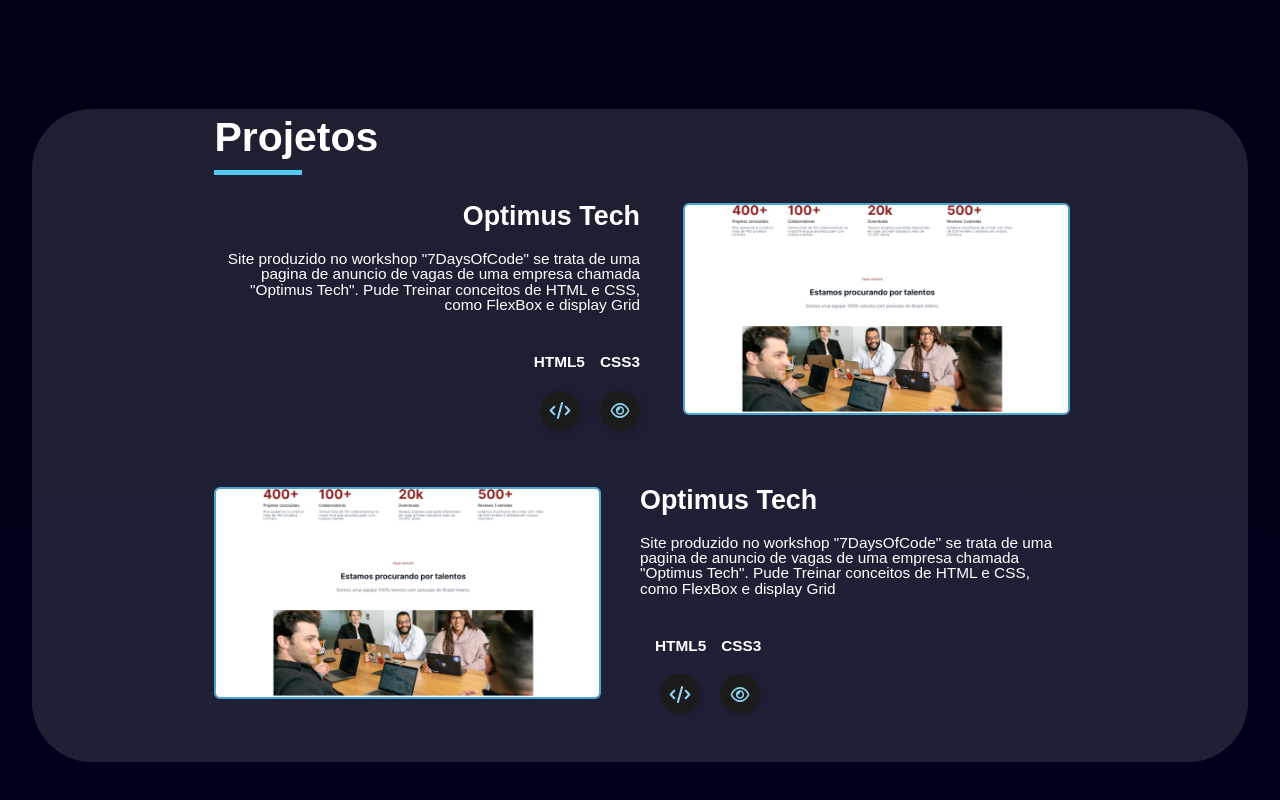
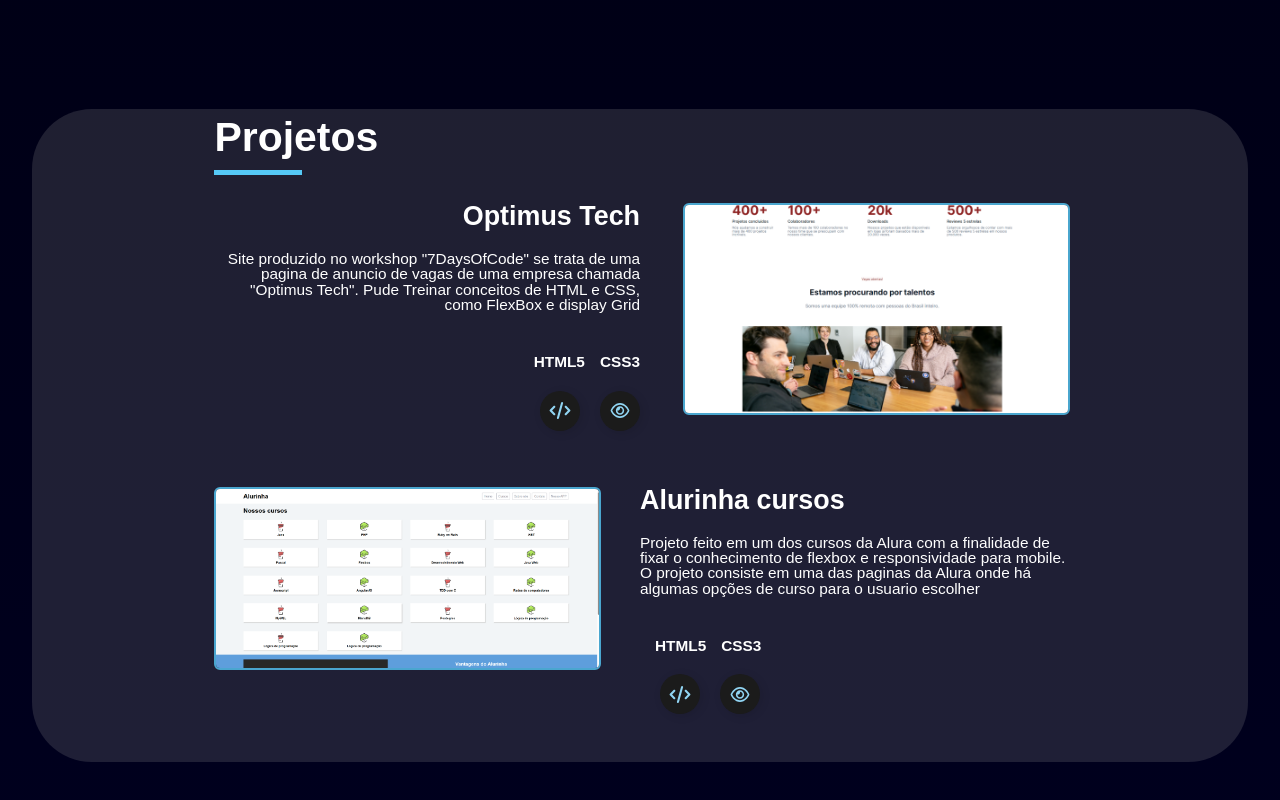
Before and after one commit to Ian-Alemida/devfollio, a React (Create React App) app: page / in a window 1280 px wide. Shown: the part 2412-3212 px from the top of the page. Built offline with nearby package versions, Linux system fonts and the light colour scheme.

Commit message:
add new project

```diff
--- a/src/Components/Projects/Projects.jsx
+++ b/src/Components/Projects/Projects.jsx
@@ -4,6 +4,7 @@
 import viewIcon from './images/view.svg'
 import viewWitheIcon from './images/viewWithe.svg'
 import optimusTech from './images/optimusTech.png'
+import alurinha from './images/Alurinha.png'
 import ButtonProject from './ButtonProject/ButonProject'
 
 function Projects  () {
@@ -29,18 +30,18 @@
             </div>
             <div className='content-projects-rigth'>
                 <div className='content-projects-rigth-img'>
-                    <img src={optimusTech} alt="imagem do projeto" />
+                    <img src={alurinha} alt="imagem do projeto" />
                 </div>
                 <div className='content-projects-rigth-text'>
-                <h3>Optimus Tech</h3>
-                    <p>Site produzido no workshop "7DaysOfCode" se trata de uma pagina de anuncio  de vagas de uma  empresa chamada "Optimus Tech". Pude Treinar conceitos de HTML e CSS, como FlexBox e display Grid</p>
+                    <h3>Alurinha cursos</h3>
+                    <p>Projeto feito em um dos cursos da Alura com a finalidade de fixar o  conhecimento de flexbox e responsividade para mobile. O projeto consiste em uma das paginas da Alura onde há algumas opções  de curso para o usuario escolher</p>
                     <div>
                         <p>HTML5</p>
                         <p>CSS3</p>
                     </div>
                     <div>
-                        <ButtonProject link="https://github.com/Ian-Alemida/OptimusTech.git" span='ver código' icon1={codeWitheIcon} icon2={codeIcon}></ButtonProject>
-                        <ButtonProject link="https://optimus-tech-indol.vercel.app/" span='ver projeto' icon1={viewWitheIcon} icon2={viewIcon}></ButtonProject>
+                        <ButtonProject link="https://github.com/Ian-Alemida/Alurinha.git" span='ver código' icon1={codeWitheIcon} icon2={codeIcon}></ButtonProject>
+                        <ButtonProject link="https://alurinha-one.vercel.app/" span='ver projeto' icon1={viewWitheIcon} icon2={viewIcon}></ButtonProject>
                     </div>
                 </div>
             </div>
```
Also changed, not shown: src/Components/Projects/images/Alurinha.png (added).
